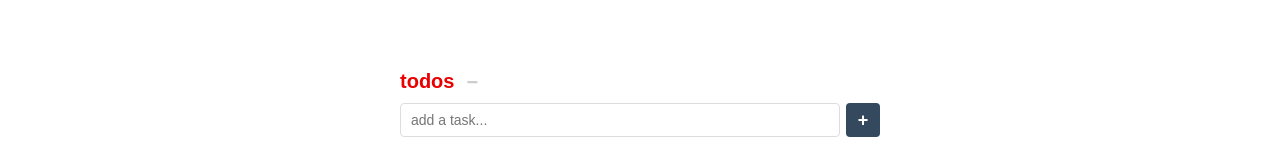
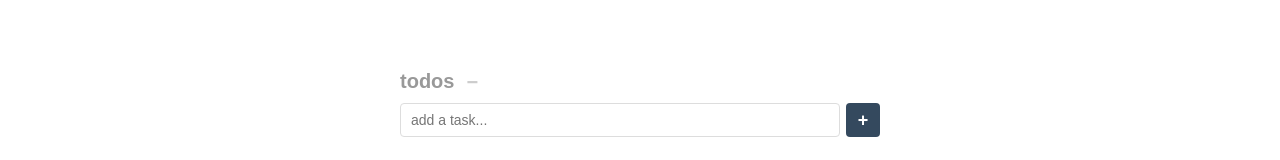
Before and after one commit to gabrie30/skynet-hometab, a React app: page / in a window 1280 px wide. Both pictures are taken after a click on the button "todo". Shown: the part 366-526 px from the top of the page. Built offline with nearby package versions, Linux system fonts and the light colour scheme; the HTML template or start-up script is replaced by a standard one.

Commit message:
Update styles.css

```diff
--- a/src/styles.css
+++ b/src/styles.css
@@ -658,7 +658,7 @@ a:active {
   font-family: 'Source Sans Pro', sans-serif;
   font-size: 20px;
   font-weight: bold;
-  color: #E90000;
+  color: #999;
   margin-bottom: 10px;
   display: flex;
   align-items: center;
```
